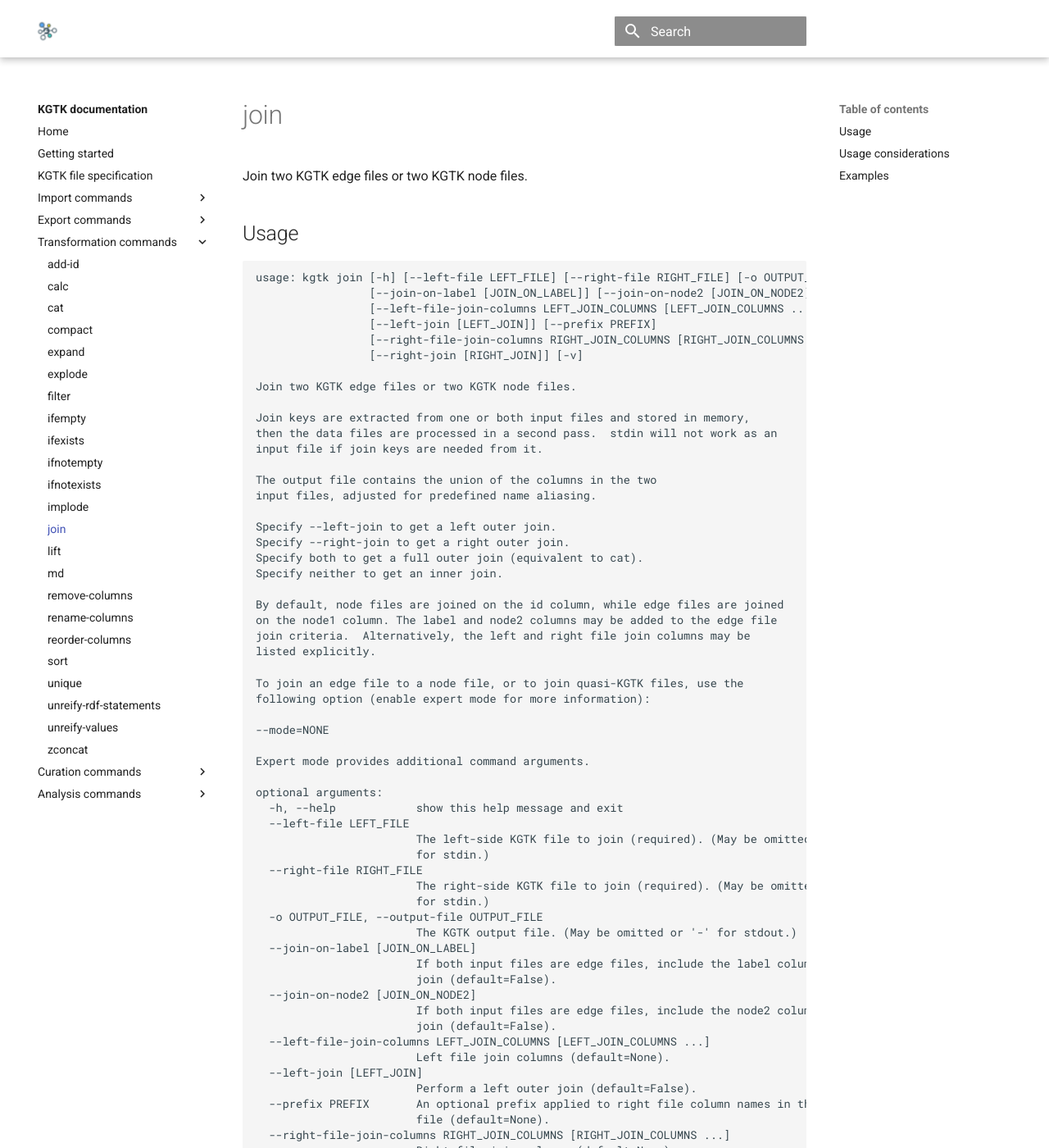
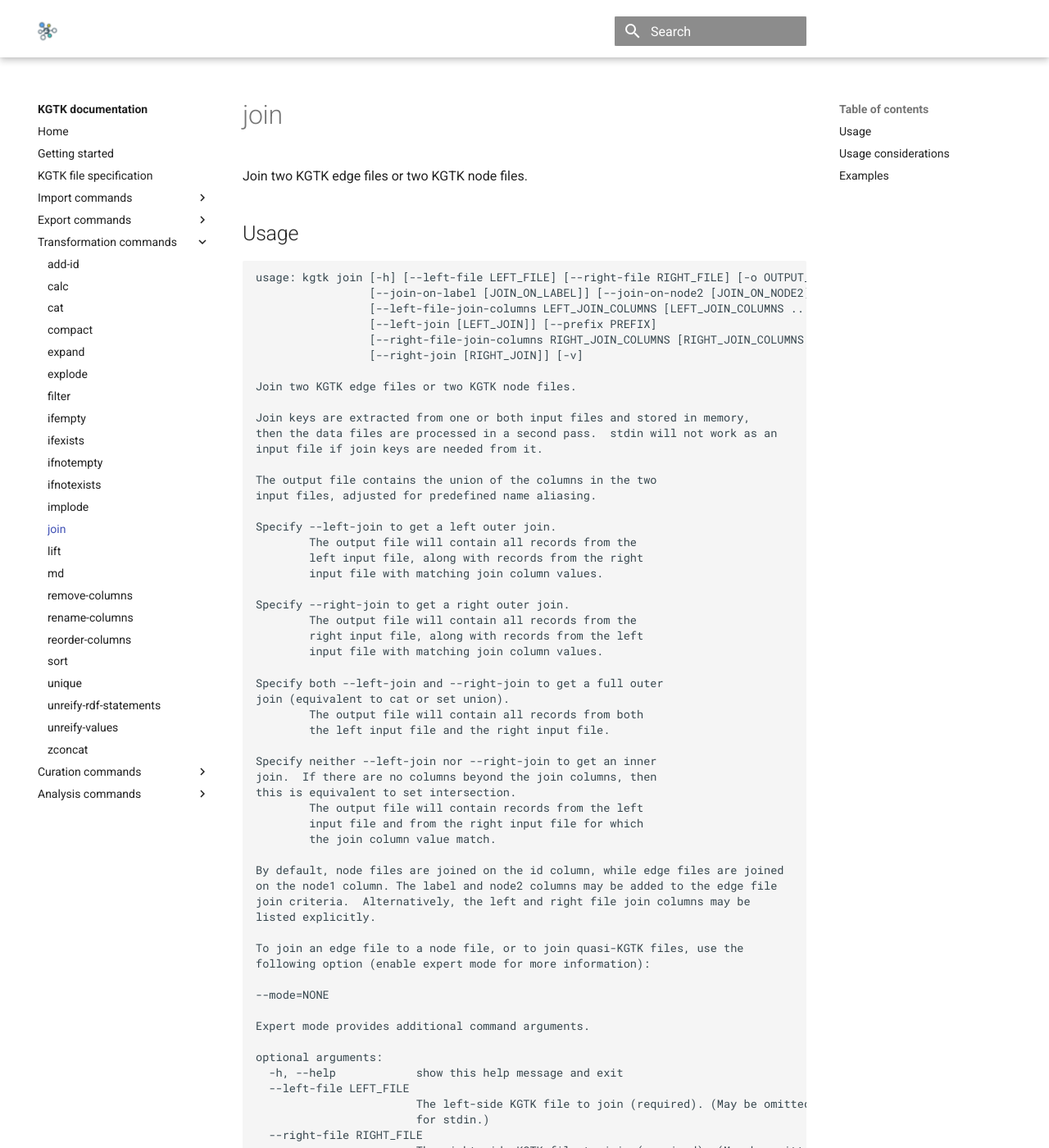
Before and after one commit to usc-isi-i2/kgtk, an MkDocs documentation site: the page built from docs/transform/join.md, in a window 1280 px wide and 1400 px high. Shown: the whole window at 82% size. Built offline with MkDocs 1.6.1 and Material for MkDocs 9.7.7, drawn with Linux system fonts in a browser that asks for light colours; comment, search, counter and statistics services are not loaded; some of the changed text lies outside the part shown.

Commit message:
Improve the documentaiton for .

```diff
--- a/docs/transform/join.md
+++ b/docs/transform/join.md
@@ -20,9 +20,26 @@ The output file contains the union of the columns in the two
 input files, adjusted for predefined name aliasing.
 
 Specify --left-join to get a left outer join.
+        The output file will contain all records from the
+        left input file, along with records from the right
+        input file with matching join column values.
+
 Specify --right-join to get a right outer join.
-Specify both to get a full outer join (equivalent to cat).
-Specify neither to get an inner join.
+        The output file will contain all records from the
+        right input file, along with records from the left
+        input file with matching join column values.
+
+Specify both --left-join and --right-join to get a full outer
+join (equivalent to cat or set union).
+        The output file will contain all records from both
+        the left input file and the right input file.
+
+Specify neither --left-join nor --right-join to get an inner
+join.  If there are no columns beyond the join columns, then
+this is equivalent to set intersection.
+        The output file will contain records from the left
+        input file and from the right input file for which
+        the join column value match.
 
 By default, node files are joined on the id column, while edge files are joined
 on the node1 column. The label and node2 columns may be added to the edge file
```
Also changed, not shown: 1 other file.
